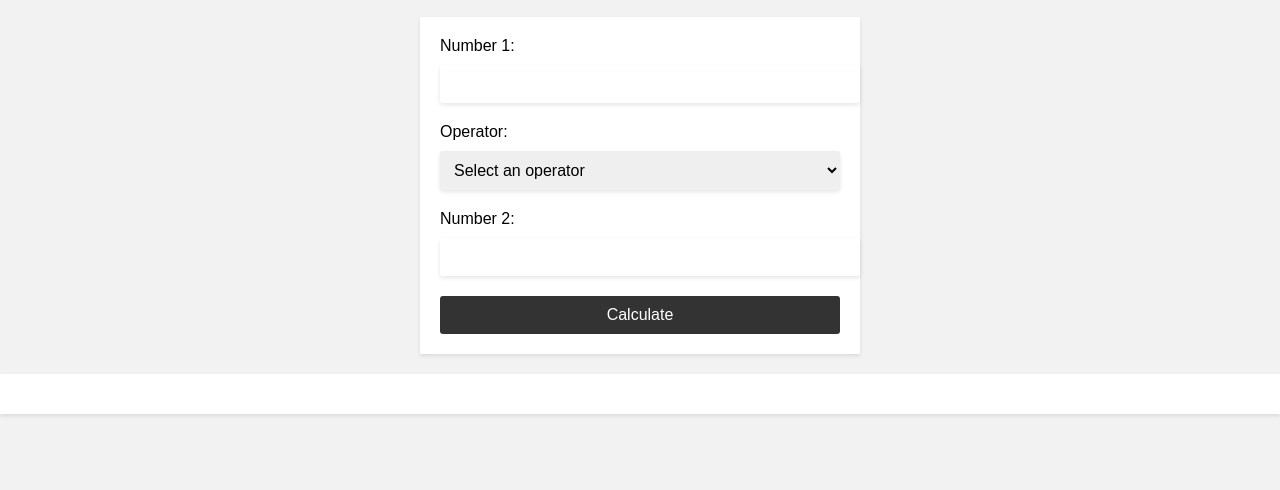
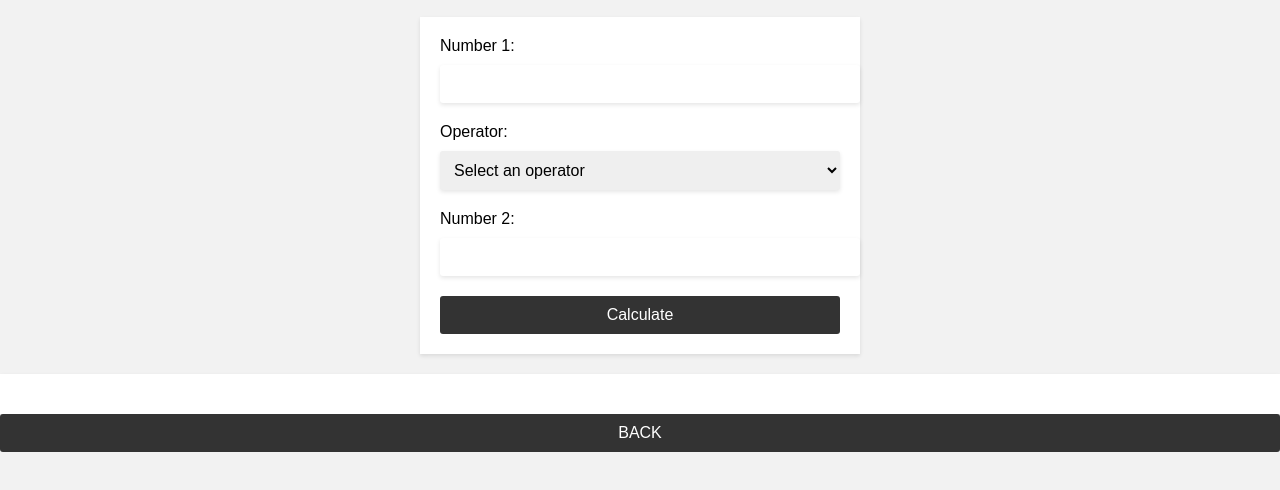
Before and after one commit to ka1qw/ka1qw.github.io, a plain HTML site: page calc v2.html in a window 1280 px wide. Shown: the part 80-570 px from the top of the page. Drawn offline with Linux system fonts and the light colour scheme.

Commit message:
back button added

```diff
--- a/calc v2.html
+++ b/calc v2.html
@@ -108,5 +108,13 @@
    document.getElementById("result").innerHTML = result;
   }
  </script>
+
+ <button onclick="goBack()">BACK</button>
+
+<script>
+  function goBack() {
+    window.history.back();
+  }
+</script>
 </body>
 </html>
```
Also changed, not shown: calc v3.html (+8 -0 lines), calc.html (+8 -0 lines).
